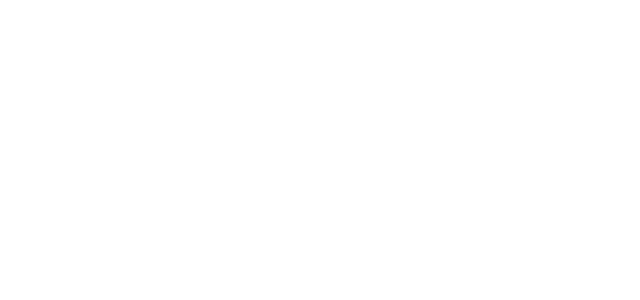
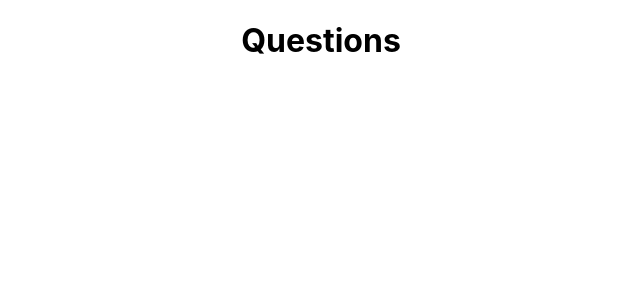
Before and after one commit to Bakayarow/poll_project, a React (Create React App) app in the folder poll_project/: page /question in a window 1280 px wide. Before the commit this address had no page. Shown: the top 300 px of the page, without its empty margins (319-959 px from the left). Built offline with nearby package versions, Linux system fonts and the light colour scheme.

Commit message:
debug routes

```diff
--- a/poll_project/src/App.js
+++ b/poll_project/src/App.js
@@ -3,6 +3,7 @@
 import SessionsTerminees from './Pages/Admin/Sessions-terminees/Sessions-terminees.jsx';
 import SessionsAVenir from './Pages/Admin/Sessions-a-venir/Sessions-a-venir.jsx';
 import CreerSession from './Pages/Admin/Creer-session/Creer-session.jsx';
+import Question from './Pages/User/Question/Question.jsx';
 import './App.css';
 
 import {  BrowserRouter,  Routes,  Route, } from "react-router-dom";
@@ -19,6 +20,7 @@
           <Route path='/sessions-terminees' element={<SessionsTerminees />}></Route>
           <Route path='/sessions-a-venir' element={<SessionsAVenir />}></Route>
           <Route path='/creer-session' element={<CreerSession />}></Route>
+          <Route path='/question' element={<Question />}></Route>
         </Routes>
       </BrowserRouter>
     </div>
@@ -27,13 +29,4 @@
 
 
 
-function Question() {
-  return (
-    <Router>
-      <Route path="/question" component={Question} />
-    </Router>
-  );
-}
-
-
 export default App;
--- a/poll_project/src/Pages/User/Question/Question.jsx
+++ b/poll_project/src/Pages/User/Question/Question.jsx
@@ -1,7 +1,7 @@
 import React, { Component } from 'react';
 
 
-class Questions extends Component {
+class Question extends Component {
   render() {
     return (
       <div>
@@ -11,4 +11,4 @@
   }
 }
 
-export default NewPage;
+export default Question;
```
